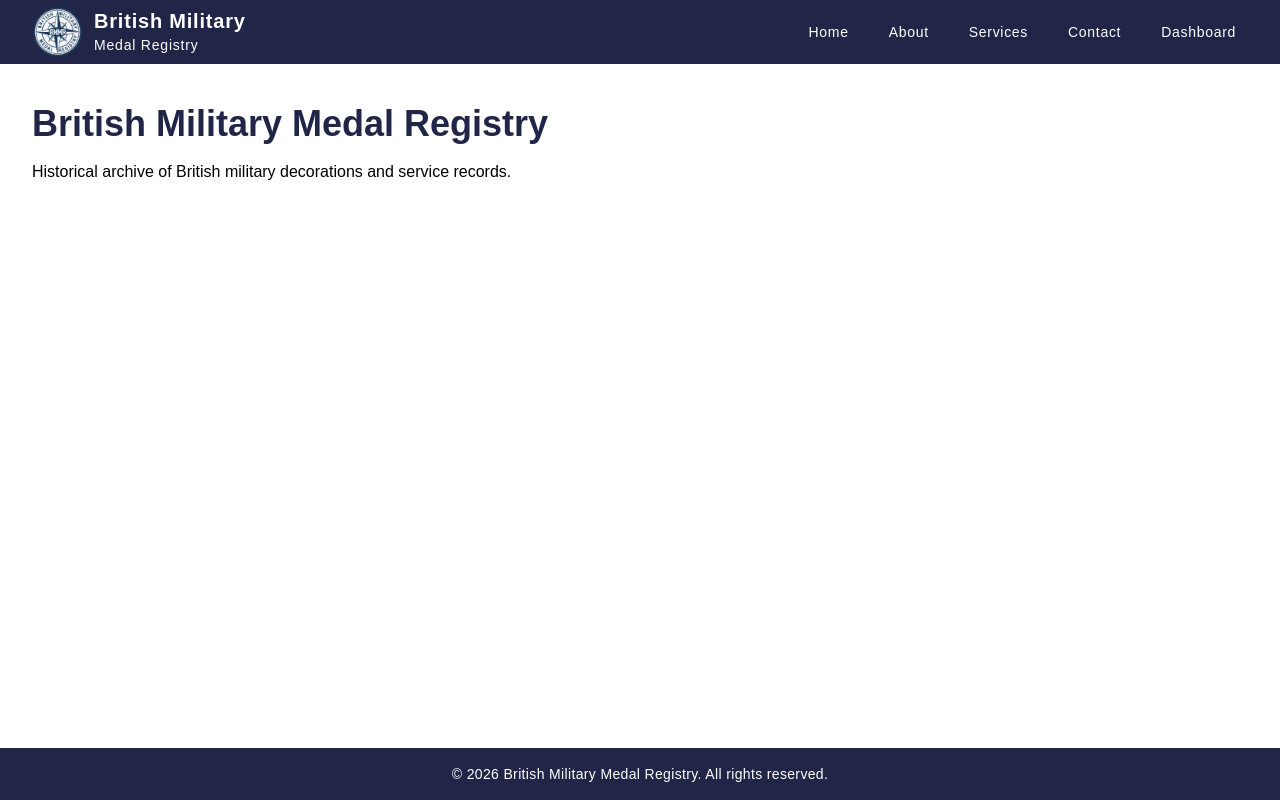
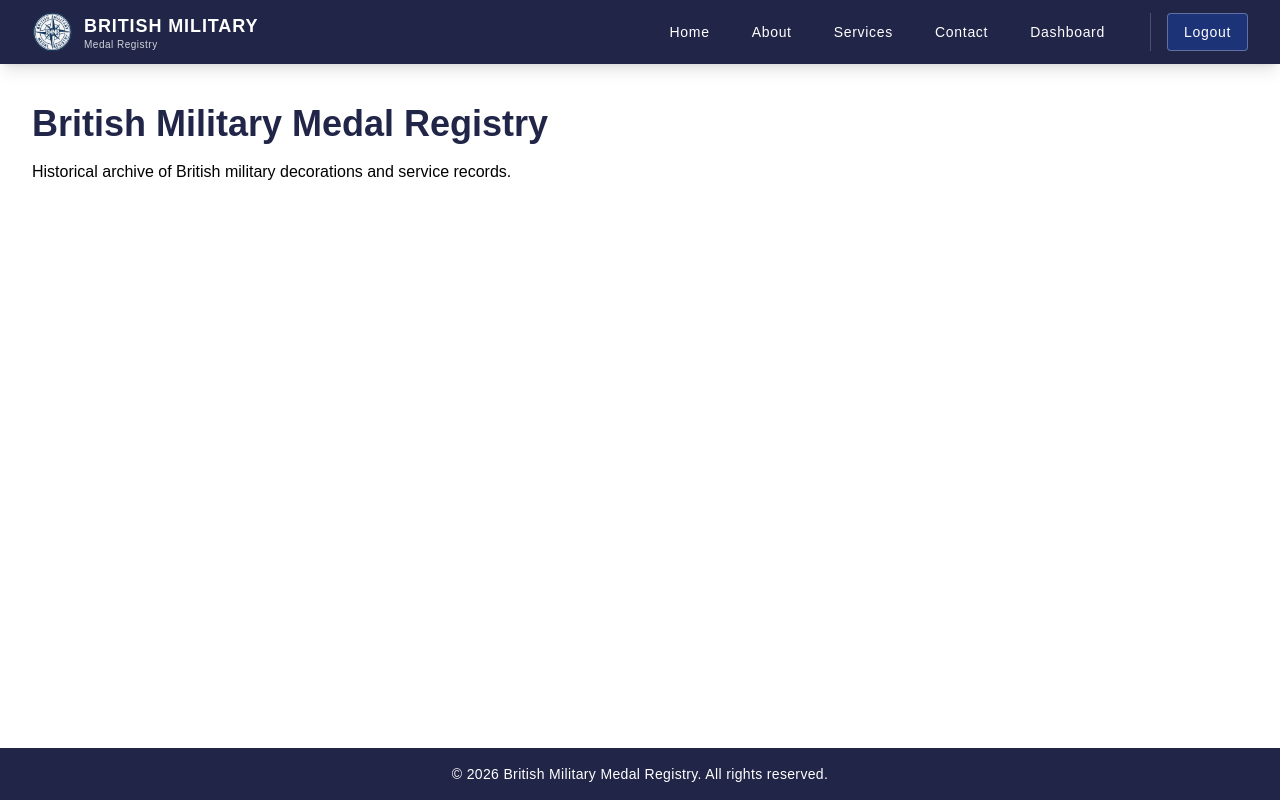
Before and after one commit to 12Aleks/medal-registry, a Next.js app in the folder apps/web/: page / in a window 1280 px wide. Built offline with nearby package versions, Linux system fonts and the light colour scheme.

Commit message:
The Navbar component has been changed.

```diff
--- a/apps/web/app/(site)/components/Navbar.tsx
+++ b/apps/web/app/(site)/components/Navbar.tsx
@@ -1,97 +1,104 @@
 "use client";
 import Link from "next/link";
 import Image from "next/image";
-import { useState } from "react";
+import { useMemo, useState } from "react";
 
-const Navigation = [
-    { name: "Home", href: "/" },
-    { name: "About", href: "/about" },
-    { name: "Services", href: "/services" },
-    { name: "Contact", href: "/contact" },
-    { name: "Dashboard", href: "/dashboard" }
+interface NavItem {
+    name: string;
+    href: string;
+    protected: boolean;
+    hideIfAuth?: boolean;
+}
+
+const NAVIGATION_CONFIG: NavItem[] = [
+    { name: "Home", href: "/", protected: false },
+    { name: "About", href: "/about", protected: false },
+    { name: "Services", href: "/services", protected: false },
+    { name: "Contact", href: "/contact", protected: false },
+    { name: "Dashboard", href: "/dashboard", protected: true },
+    { name: "Register", href: "/register", protected: false, hideIfAuth: true },
+    { name: "Login", href: "/login", protected: false, hideIfAuth: true },
 ];
 
 const Navbar: React.FC = () => {
     const [isOpen, setIsOpen] = useState(false);
 
+
+    /*change to Auth hook  */
+    const [isLoggedIn, setIsLoggedIn] = useState(true)
+
+    const visibleNavigation = useMemo(() => {
+        return NAVIGATION_CONFIG.filter(item => {
+            if (item.protected && !isLoggedIn) return false;
+            if (item.hideIfAuth && isLoggedIn) return false;
+            return true;
+        });
+    }, [isLoggedIn]);
+
     return (
-        <nav className="bg-background-blue text-white mb-10">
+        <nav className="bg-background-blue text-white mb-10 shadow-lg">
             <div className="container mx-auto px-4 sm:px-6 lg:px-8">
                 <div className="flex items-center justify-between h-16">
-                    <div className="flex items-start gap-x-3">
-                        <Image
-                            width={50}
-                            height={50}
-                            src="/logo.png"
-                            alt="Logo" />
-                    <div className="flex flex-col items-start tracking-wider">
-                        <h1 className="text-xl font-bold">British Military</h1>
-                        <p className="text-sm">Medal Registry</p>
-                    </div>
-                    </div>
-                    <div className="hidden md:block">
-                        <div className="ml-10 flex items-baseline space-x-4 [&_a]:text-sm [&_a]:font-medium
-                        [&_a]:tracking-wider [&_a]:hover:bg-blue-900/50 [&_a]:px-3 [&_a]:py-2 [&_a]:rounded-md
-                        ">
-                          {
-                            Navigation?.map((item) => <Link key={item.name} href={item.href}> {item.name}</Link>)
-                          }
+
+                    {/* Brand Logo Section */}
+                    <Logo />
+
+                    {/* Desktop Navigation */}
+                    <div className="hidden md:flex items-center space-x-4">
+                        <div className="flex items-baseline space-x-4 [&_a]:nav-link">
+                            {visibleNavigation.map((item) => (
+                                <Link key={item.name} href={item.href} className="
+                                text-sm font-medium hover:bg-blue-900/50 px-3 py-2
+                                rounded-sm transition-all tracking-wider duration-300 border border-transparent hover:border-white/20">
+                                    {item.name}
+                                </Link>
+                            ))}
+                        </div>
+
+
+                        <div className="ml-4 border-l border-white/20 pl-4">
+                            {isLoggedIn ? (
+                                <button
+                                    onClick={() => setIsLoggedIn(false)}
+                                    className="text-sm font-medium px-4 py-2
+                                    border border-white/30 cursor-pointer
+                                    bg-blue-900/70 hover:bg-blue-950 rounded-sm transition-colors duration-300 tracking-wider"
+                                >
+                                    Logout
+                                </button>
+                            ) : (
+                                <span className="text-xs text-white/50 italic tracking-wide">Guest Mode</span>
+                            )}
                         </div>
                     </div>
-                    <div className="-mr-2 flex md:hidden">
-                        <button
-                            onClick={() => setIsOpen(!isOpen)}
-                            type="button"
-                            className="cursor-pointer bg-background-blue/30 inline-flex items-center justify-center p-2 rounded-md text-white hover:bg-blue-800 focus:outline-none"
-                            aria-controls="mobile-menu"
-                            aria-expanded="false"
-                        >
-                            <span className="sr-only">Open main menu</span>
-                            {isOpen ? (
-                                <svg
-                                    className="h-6 w-6"
-                                    xmlns="http://www.w3.org/2000/svg"
-                                    fill="none"
-                                    viewBox="0 0 24 24"
-                                    stroke="currentColor"
-                                    aria-hidden="true"
-                                >
-                                    <path
-                                        strokeLinecap="round"
-                                        strokeLinejoin="round"
-                                        strokeWidth={2}
-                                        d="M6 18L18 6M6 6l12 12"
-                                    />
-                                </svg>
-                            ) : (
-                                <svg
-                                    className="h-6 w-6"
-                                    xmlns="http://www.w3.org/2000/svg"
-                                    fill="none"
-                                    viewBox="0 0 24 24"
-                                    stroke="currentColor"
-                                    aria-hidden="true"
-                                >
-                                    <path
-                                        strokeLinecap="round"
-                                        strokeLinejoin="round"
-                                        strokeWidth={2}
-                                        d="M4 6h16M4 12h16m-7 6h7"
-                                    />
-                                </svg>
-                            )}
-                        </button>
-                    </div>
+
+                    {/* Mobile Button */}
+                    <MobileMenuButton isOpen={isOpen} onClick={() => setIsOpen(!isOpen)} />
                 </div>
             </div>
 
+            {/* Mobile Navigation Panel */}
             {isOpen && (
-                <div className="md:hidden" id="mobile-menu">
-                    <div className="px-2 pt-2 pb-3 space-y-1 sm:px-3 [&_a]:font-medium [&_a]:text-base
-                    [&_a]:tracking-wide [&_a]:hover:bg-blue-700 [&_a]:block [&_a]:px-3 [&_a]:py-2 [&_a]:rounded-md">
-                       {
-                            Navigation?.map((item) => <Link key={item.name} href={item.href}> {item.name}</Link>)
-                          }
+                <div className="md:hidden bg-blue-900/95 backdrop-blur-sm">
+                    <div className="px-2 pt-2 pb-3 space-y-1">
+                        {visibleNavigation.map((item) => (
+                            <Link
+                                key={item.name}
+                                href={item.href}
+                                className="block px-3 py-2 rounded-md text-base font-medium hover:bg-blue-700"
+                                onClick={() => setIsOpen(false)}
+                            >
+                                {item.name}
+                            </Link>
+                        ))}
+                        {isLoggedIn && (
+                            <button
+                                onClick={() => { setIsLoggedIn(false); setIsOpen(false); }}
+                                className="w-full text-left px-3 py-2 text-red-300 font-medium"
+                            >
+                                Logout
+                            </button>
+                        )}
                     </div>
                 </div>
             )}
@@ -99,4 +106,36 @@ const Navbar: React.FC = () => {
     );
 };
 
-export default Navbar;
+// Вспомогательные компоненты (для чистоты кода)
+const Logo = () => (
+    <div className="flex items-start gap-x-3 cursor-pointer">
+        <Image width={40} height={40} src="/logo.png" alt="Logo" className="object-contain" />
+        <div className="flex flex-col items-start leading-none">
+            <h1 className="text-lg font-bold uppercase tracking-wider">British Military</h1>
+            <span className="text-[10px] opacity-80 tracking-wider">Medal Registry</span>
+        </div>
+    </div>
+);
+
+const MobileMenuButton = ({ isOpen, onClick }: { isOpen: boolean, onClick: () => void }) => (
+    <div className="-mr-2 flex md:hidden">
+        <button onClick={onClick} className="p-2 rounded-md hover:bg-blue-800 transition-colors">
+            {isOpen ? <CloseIcon /> : <MenuIcon />}
+        </button>
+    </div>
+);
+
+// Иконки выносятся отдельно или берутся из библиотек (lucide-react, и т.д.)
+const MenuIcon = () => (
+    <svg className="h-6 w-6" fill="none" viewBox="0 0 24 24" stroke="currentColor">
+        <path strokeLinecap="round" strokeLinejoin="round" strokeWidth={2} d="M4 6h16M4 12h16m-7 6h7" />
+    </svg>
+);
+
+const CloseIcon = () => (
+    <svg className="h-6 w-6" fill="none" viewBox="0 0 24 24" stroke="currentColor">
+        <path strokeLinecap="round" strokeLinejoin="round" strokeWidth={2} d="M6 18L18 6M6 6l12 12" />
+    </svg>
+);
+
+export default Navbar
```
